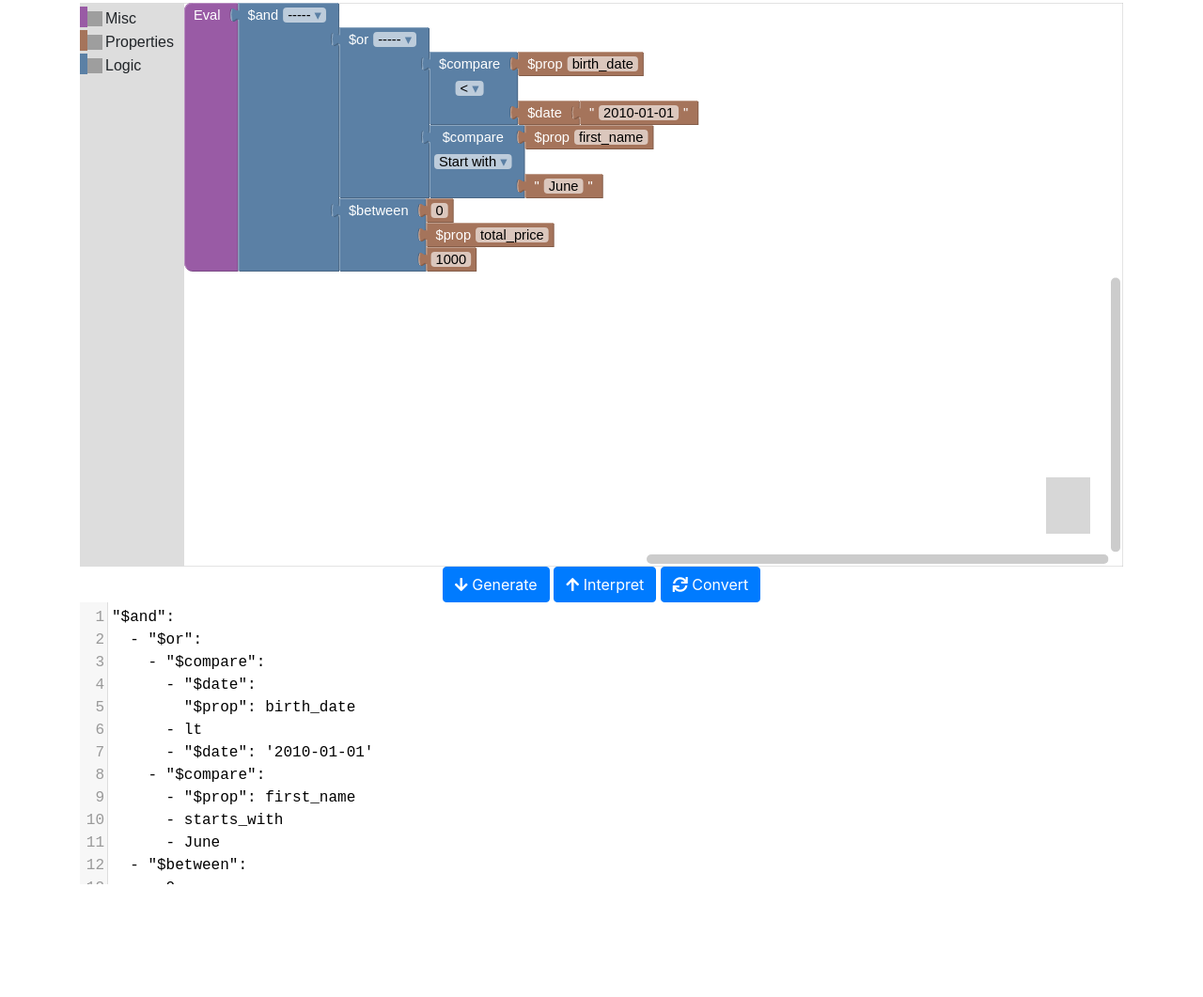
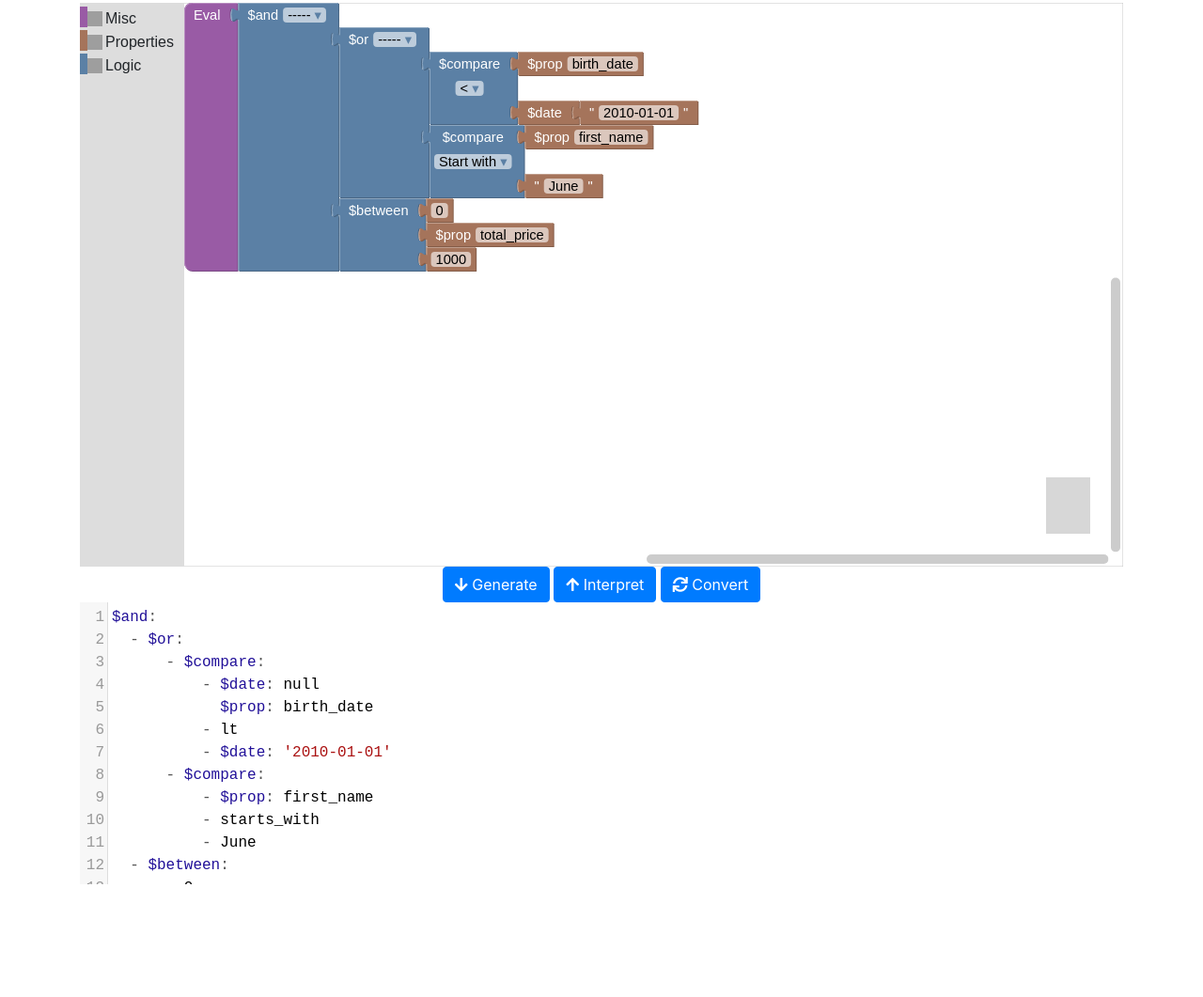
Before and after one commit to fendy3002/fendy3002.github.io, a website: page logical-compare-blockly/index.html in a window 1280 px wide. Shown: the part 149-1210 px from the top of the page at 94% size. Drawn offline with nearby package versions, Linux system fonts and the light colour scheme; grey boxes are pictures that could not be loaded.

Commit message:
better formatting

```diff
--- a/logical-compare-blockly/index.html
+++ b/logical-compare-blockly/index.html
@@ -76,6 +76,10 @@
     <script type="text/javascript" src="https://cdnjs.cloudflare.com/ajax/libs/js-yaml/3.13.1/js-yaml.min.js"></script>
     <script type="text/javascript"
         src="https://cdnjs.cloudflare.com/ajax/libs/codemirror/5.48.4/codemirror.min.js"></script>
+    <script type="text/javascript"
+        src="https://cdnjs.cloudflare.com/ajax/libs/codemirror/5.48.4/mode/javascript/javascript.min.js"></script>
+    <script type="text/javascript"
+        src="https://cdnjs.cloudflare.com/ajax/libs/codemirror/5.48.4/mode/yaml/yaml.min.js"></script>
 
     <script>
         let state = {
@@ -96,24 +100,26 @@
                 collapse: true, comments: true, disable: false, scrollbars: true, trashcan: true // those ones are automatically true when there are categories
             });
             state.editor = CodeMirror.fromTextArea(document.getElementById("parsed_area"), {
-                lineNumbers: true
+                lineNumbers: true,
+                mode: "yaml"
             });
 
-            let yamlText = `"$and":
-  - "$or":
-    - "$compare":
-      - "$date":
-        "$prop": birth_date
-      - lt
-      - "$date": '2010-01-01'
-    - "$compare":
-      - "$prop": first_name
-      - starts_with
-      - June
-  - "$between":
-    - 0
-    - "$prop": total_price
-    - 1000`;
+            let yamlText = `$and:
+  - $or:
+      - $compare:
+          - $date: null
+            $prop: birth_date
+          - lt
+          - $date: '2010-01-01'
+      - $compare:
+          - $prop: first_name
+          - starts_with
+          - June
+  - $between:
+      - 0
+      - $prop: total_price
+      - 1000`;
+
             state.editor.setValue(yamlText);
             parseText();
         };
@@ -137,10 +143,12 @@
             if (state.currentFormat == "YAML") {
                 nextText = JSON.stringify(jsyaml.safeLoad(currentText), null, 2);
                 state.currentFormat = "JSON";
+                state.editor.setOption("mode", "javascript");
             }
             else {
                 nextText = jsyaml.dump(JSON.parse(currentText));
                 state.currentFormat = "YAML";
+                state.editor.setOption("mode", "yaml");
             }
             state.editor.setValue(nextText);
         };
```
